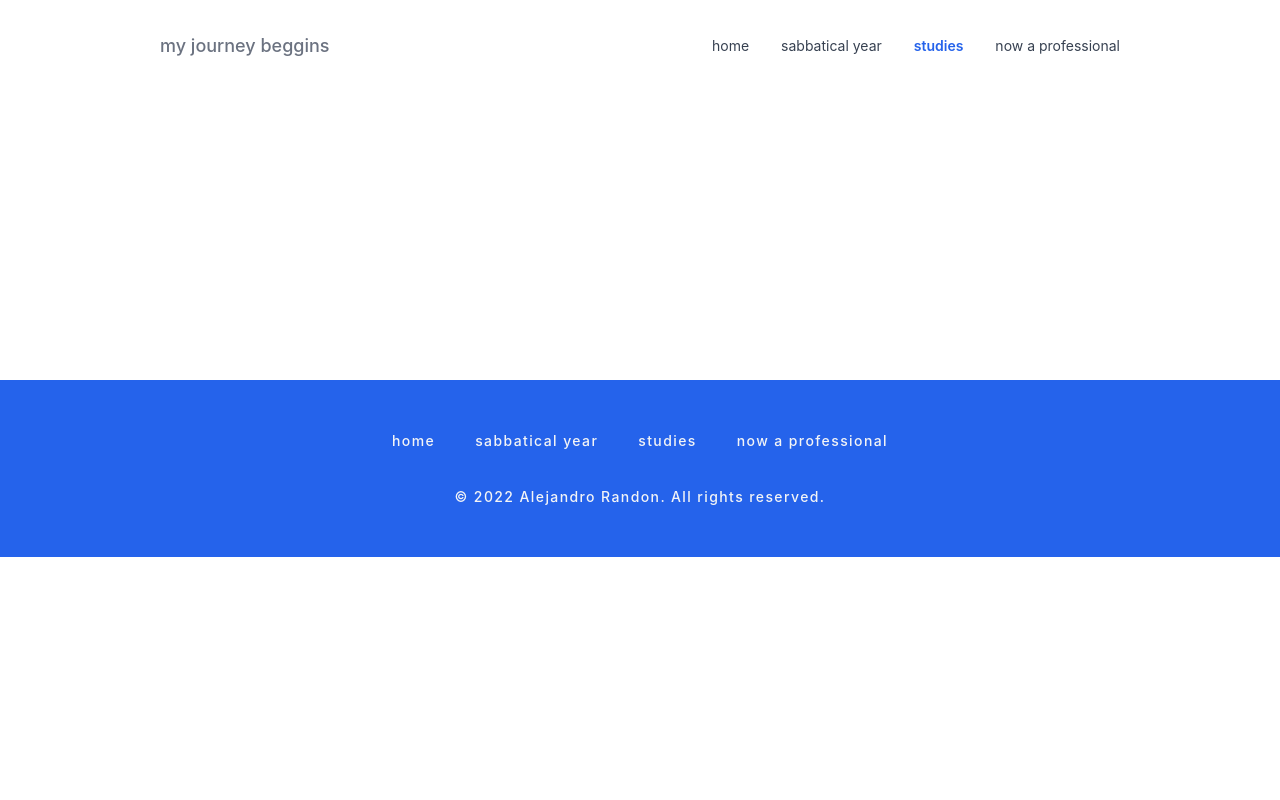
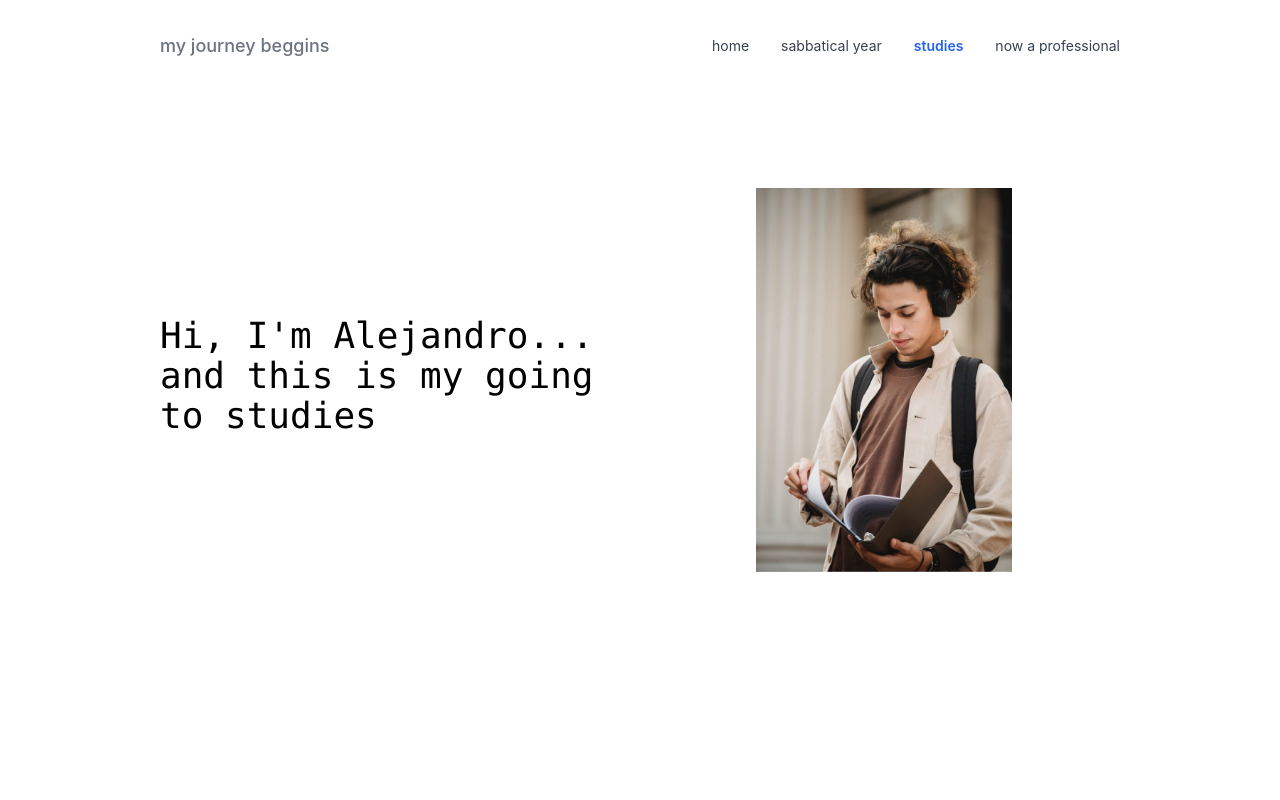
Before and after one commit to alerandon/my-journey-beggins, a Next.js app: page /studies in a window 1280 px wide. Shown: the top 800 px of the page. Built offline with nearby package versions, Linux system fonts and the light colour scheme.

Commit message:
dynamized hero section

```diff
--- a/components/HeroSection.tsx
+++ b/components/HeroSection.tsx
@@ -1,14 +1,30 @@
-export default function HeroSection() {
+interface HeroSectionProps {
+    main_text: string;
+    image_src?: string;
+}
+
+export default function HeroSection({ main_text, image_src }: HeroSectionProps) {
+    if (image_src) {
+        return (
+            <div className="max-w-5xl flex flex-col-reverse md:flex-row md:justify-between mx-auto px-4 sm:px-6 lg:px-8">
+                <div className="max-w-md md:w-1/2 md:mr-10 pt-10 md:pt-24 lg:pt-32 mx-auto">
+                    <h1 className="font-mono text-2xl sm:text-3xl lg:text-4xl text-center md:text-left">{main_text}</h1>
+                </div>
+                <div className="md:w-1/2 md:flex md:justify-end">
+                    <img className="max-w-sm max-h-full mx-auto w-48 md:w-52 lg:w-64 h-auto" src={image_src} alt=" " />
+                </div>
+            </div>
+        );
+    }
+
     return (
         <div className="max-w-5xl flex flex-col-reverse md:flex-row md:justify-between mx-auto px-4 sm:px-6 lg:px-8">
-            <div className="max-w-md md:w-1/2 md:mr-10 pt-10 md:pt-20 mx-auto">
-                <h1 className="font-mono text-2xl sm:text-3xl lg:text-4xl text-center md:text-left">
-                    Hi, I&apos;m Alejandro... and this is my journey starting to learn programming
-                </h1>
+            <div className="max-w-md md:w-1/2 md:mr-10 pt-10 md:pt-16 mx-auto">
+                <h1 className="font-mono text-2xl sm:text-3xl lg:text-4xl text-center md:text-left">{main_text}</h1>
             </div>
             <div className="md:w-1/2 md:flex md:justify-end">
                 <img
-                    className="max-w-sm max-h-full mx-auto w-64 h-64 sm:w-80 sm:h-80 lg:w-auto lg:h-auto"
+                    className="max-w-sm max-h-full mx-auto w-64 sm:w-80 h-auto"
                     src="/images/isometric-laptop.png"
                     alt=" "
                 />
--- a/pages/index.tsx
+++ b/pages/index.tsx
@@ -45,7 +45,7 @@ export default function Home() {
             </Head>
             <Navbar />
             <header className="mt-16 sm:mt-32">
-                <HeroSection />
+                <HeroSection main_text="Hi, I'm Alejandro... and this is my journey starting to learn programming" />
             </header>
             <main className="mt-44 md:mt-52">
                 <section>
--- a/pages/now-a-professional/index.tsx
+++ b/pages/now-a-professional/index.tsx
@@ -1,5 +1,6 @@
 import Head from 'next/head';
 import Footer from '../../components/Footer';
+import HeroSection from '../../components/HeroSection';
 import Navbar from '../../components/Navbar';
 
 export default function NowAProfessional() {
@@ -21,6 +22,12 @@ export default function NowAProfessional() {
                 <meta property="og:image" content="/logos/android-chrome-512x512.png" key="ogimage" />
             </Head>
             <Navbar />
+            <header className="mt-16 sm:mt-32">
+                <HeroSection
+                    main_text="Hi, I'm Alejandro... and this is my start as a professional"
+                    image_src="/images/working.jpg"
+                />
+            </header>
             <footer className="mt-80">
                 <Footer />
             </footer>
--- a/pages/sabbatical-year/index.tsx
+++ b/pages/sabbatical-year/index.tsx
@@ -1,5 +1,6 @@
 import Head from 'next/head';
 import Footer from '../../components/Footer';
+import HeroSection from '../../components/HeroSection';
 import Navbar from '../../components/Navbar';
 
 export default function SabbaticalYear() {
@@ -21,6 +22,12 @@ export default function SabbaticalYear() {
                 <meta property="og:image" content="/logos/android-chrome-512x512.png" key="ogimage" />
             </Head>
             <Navbar />
+            <header className="mt-16 sm:mt-32">
+                <HeroSection
+                    main_text="Hi, I'm Alejandro... and this is my sabbatical year"
+                    image_src="/images/thinking.jpg"
+                />
+            </header>
             <footer className="mt-80">
                 <Footer />
             </footer>
--- a/pages/studies/index.tsx
+++ b/pages/studies/index.tsx
@@ -1,5 +1,6 @@
 import Head from 'next/head';
 import Footer from '../../components/Footer';
+import HeroSection from '../../components/HeroSection';
 import Navbar from '../../components/Navbar';
 
 export default function Studies() {
@@ -21,6 +22,12 @@ export default function Studies() {
                 <meta property="og:image" content="/logos/android-chrome-512x512.png" key="ogimage" />
             </Head>
             <Navbar />
+            <header className="mt-16 sm:mt-32">
+                <HeroSection
+                    main_text="Hi, I'm Alejandro... and this is my going to studies"
+                    image_src="/images/studying.jpg"
+                />
+            </header>
             <footer className="mt-80">
                 <Footer />
             </footer>
```
